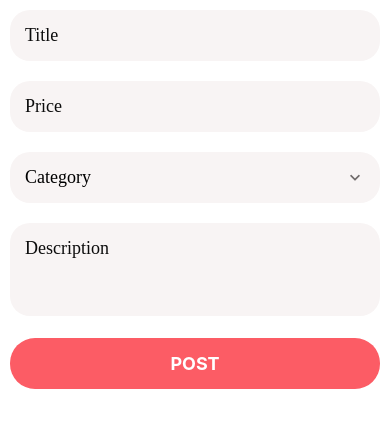
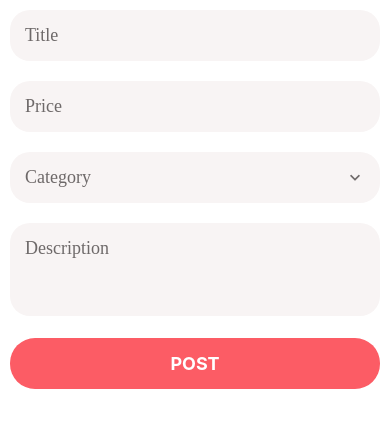
Before and after one commit to Jummate/done-with-it, a React Native app in the folder client/: screen / in a window 390 px wide. Shown: the top 428 px of the page. Built offline with nearby package versions, Linux system fonts and the light colour scheme.

Commit message:
refactor: text color in AppFormPicker

```diff
--- a/client/app/components/app-picker/AppPicker.jsx
+++ b/client/app/components/app-picker/AppPicker.jsx
@@ -26,9 +26,12 @@ function AppPicker({ icon, items, onSelectItem, placeholder, selectedItem }) {
               style={styles.icon}
             />
           )}
-          <AppText style={styles.text}>
-            {selectedItem ? selectedItem.label : placeholder}
-          </AppText>
+
+          {selectedItem ? (
+            <AppText style={styles.text}>{selectedItem.label}</AppText>
+          ) : (
+            <AppText style={styles.placeholder}>{placeholder}</AppText>
+          )}
 
           <MaterialCommunityIcons
             name="chevron-down"
--- a/client/app/components/app-picker/styles.js
+++ b/client/app/components/app-picker/styles.js
@@ -16,6 +16,10 @@ export const styles = StyleSheet.create({
   text: {
     flex: 1,
   },
+  placeholder: {
+    color: colors.MEDIUM,
+    flex: 1,
+  },
   //   textInput: {
   //     fontFamily: Platform.OS === "android" ? "Roboto" : "Avenir",
   //     fontSize: 18,
--- a/client/app/components/app-textinput/AppTextInput.jsx
+++ b/client/app/components/app-textinput/AppTextInput.jsx
@@ -16,6 +16,7 @@ function AppTextInput({ icon, ...otherProps }) {
         />
       )}
       <TextInput
+        placeholderTextColor={colors.MEDIUM}
         style={styles.textInput}
         {...otherProps}
       ></TextInput>
```
